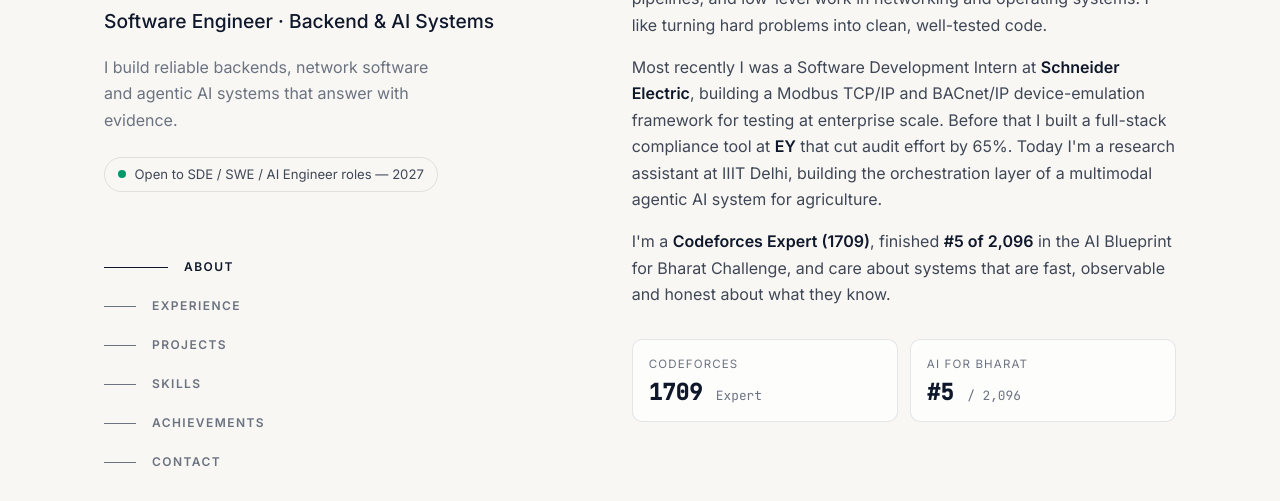
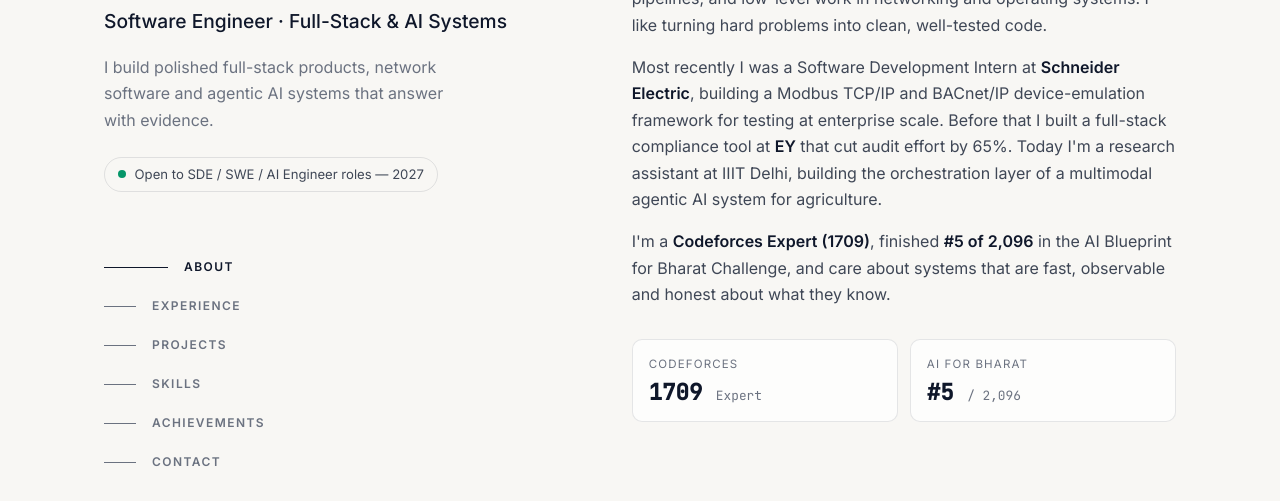
Before and after one commit to Abhinav0821/Abhinav0821.github.io, a plain HTML site: page index.html in a window 1280 px wide. Shown: the part 190-691 px from the top of the page. Drawn offline with Linux system fonts and the light colour scheme.

Commit message:
Position portfolio as full-stack engineer

```diff
--- a/index.html
+++ b/index.html
@@ -4,14 +4,14 @@
   <meta charset="utf-8" />
   <meta name="viewport" content="width=device-width, initial-scale=1" />
   <title>Abhinav Kashyap — Software Engineer</title>
-  <meta name="description" content="Abhinav Kashyap — CSE undergrad at IIIT Delhi building backend systems, network software and agentic AI. Open to SDE, SWE and AI engineering roles." />
+  <meta name="description" content="Abhinav Kashyap — CSE undergrad at IIIT Delhi building full-stack applications, network software and agentic AI. Open to SDE, SWE and AI engineering roles." />
   <meta name="author" content="Abhinav Kashyap" />
   <link rel="canonical" href="https://abhinav0821.github.io/" />
 
   <meta property="og:type" content="website" />
   <meta property="og:url" content="https://abhinav0821.github.io/" />
   <meta property="og:title" content="Abhinav Kashyap — Software Engineer" />
-  <meta property="og:description" content="Backend systems, network software and agentic AI. Ex-intern at Schneider Electric and EY. Codeforces Expert." />
+  <meta property="og:description" content="Full-stack applications, network software and agentic AI. Ex-intern at Schneider Electric and EY. Codeforces Expert." />
   <meta property="og:image" content="https://avatars.githubusercontent.com/u/162035178?v=4" />
   <meta name="twitter:card" content="summary" />
 
@@ -55,10 +55,10 @@
       <div>
         <p class="eyebrow mono">Hi, my name is</p>
         <h1 class="name"><a href="/">Abhinav Kashyap</a></h1>
-        <h2 class="role">Software Engineer · Backend &amp; AI Systems</h2>
+        <h2 class="role">Software Engineer · Full-Stack &amp; AI Systems</h2>
         <p class="tagline">
-          I build reliable backends, network software and agentic AI
-          systems that answer with evidence.
+          I build polished full-stack products, network software and
+          agentic AI systems that answer with evidence.
         </p>
 
         <p class="status">
```
